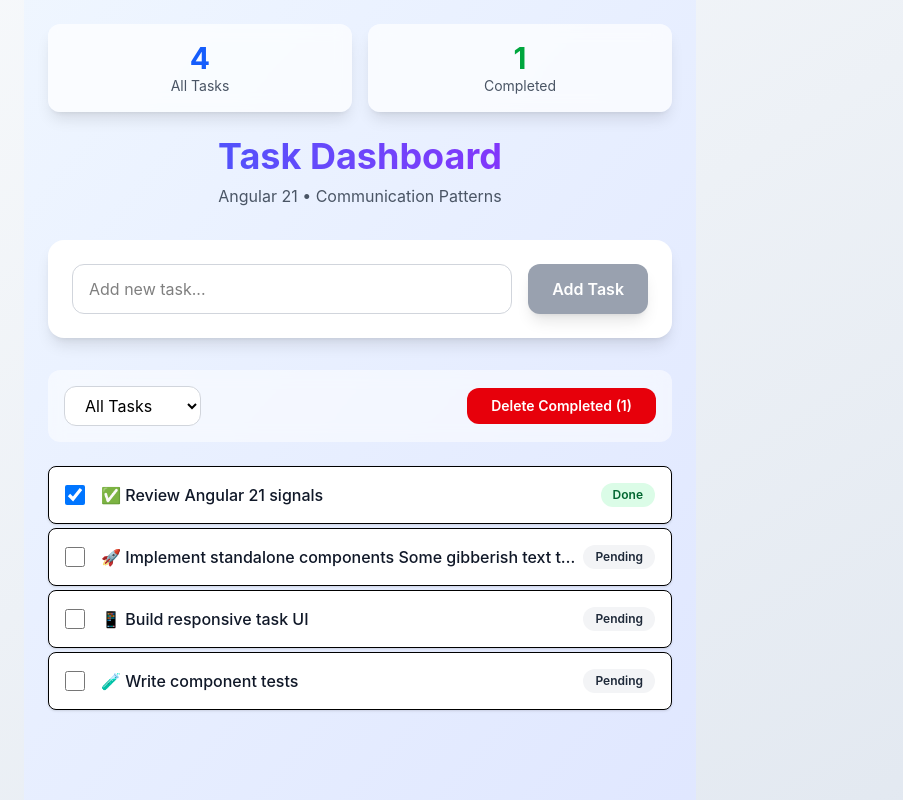
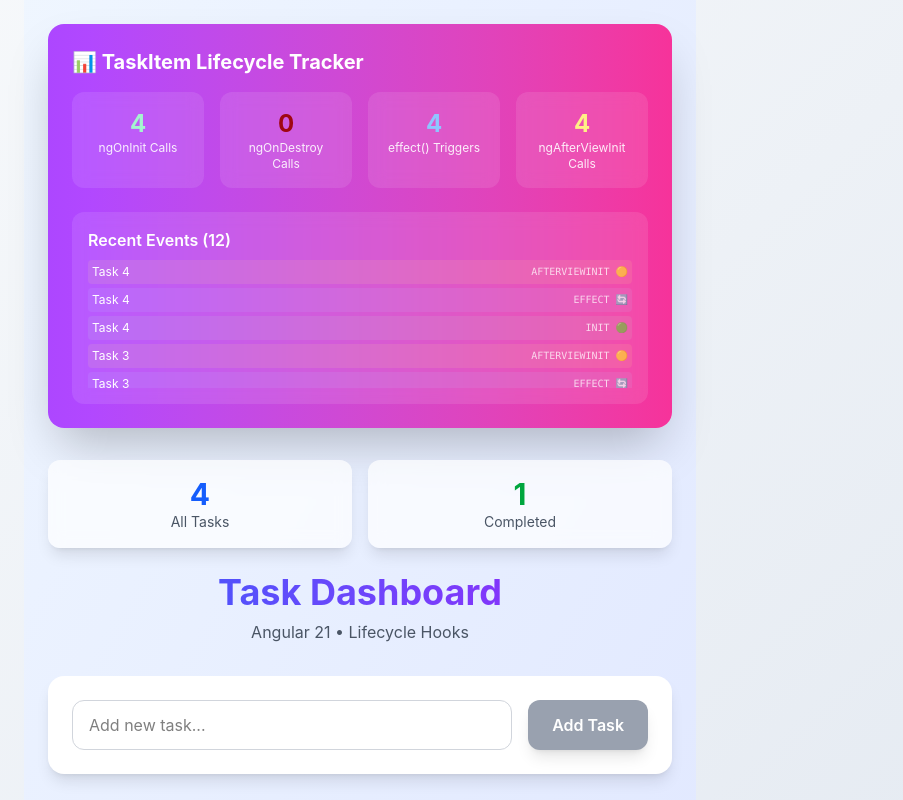
Before and after one commit to neutral-00/practice-angular, an Angular app: page / in a window 1280 px wide. Shown: the top 800 px of the page, without its empty margins (280-1183 px from the left). Built offline with nearby package versions, Linux system fonts and the light colour scheme.

Commit message:
task-list updated to include task-stats component

```diff
--- a/src/app/components/task-list/task-list.component.ts
+++ b/src/app/components/task-list/task-list.component.ts
@@ -4,13 +4,17 @@ import { TaskItem } from '../task-item/task-item.component';
 import { Task } from '../../models/Task';
 import { TaskFormComponent } from '../task-form/task-form.component';
 import { TaskActionsComponent } from '../task-actions/task-actions.component';
+import { TaskStatsComponent } from '../task-stats/task-stats.component';
 
 @Component({
   selector: 'app-task-list',
-  imports: [CommonModule, TaskItem, TaskFormComponent, TaskActionsComponent],
+  imports: [CommonModule, TaskItem, TaskFormComponent, TaskActionsComponent, TaskStatsComponent],
   template: `
     <div class="max-w-2xl mx-auto p-6 bg-linear-to-br from-blue-50 to-indigo-100 min-h-screen">
-      <!-- Stats -->
+      <!-- 🎯 Lifecycle Demo: Stats -->
+      <app-task-stats></app-task-stats>
+
+      <!-- Stats (existing) -->
       <div class="grid grid-cols-2 gap-4 mb-6">
         <div class="p-4 bg-white/70 backdrop-blur rounded-xl shadow-lg text-center">
           <div class="text-3xl font-bold text-blue-600">{{ filteredTasks().length }}</div>
@@ -29,15 +33,11 @@ import { TaskActionsComponent } from '../task-actions/task-actions.component';
         >
           Task Dashboard
         </h1>
-        <p class="text-gray-600">Angular 21 • Communication Patterns</p>
+        <p class="text-gray-600">Angular 21 • Lifecycle Hooks</p>
       </div>
 
-      <!-- 🎯 ALL PATTERNS BELOW -->
-
-      <!-- 1. TaskForm → TaskList (output → method) -->
+      <!-- Existing components (unchanged) -->
       <app-task-form (taskAdded)="addTask($event)"></app-task-form>
-
-      <!-- 2. TaskList → TaskActions (input) + TaskActions → TaskList (output) -->
       <app-task-actions
         [tasks]="tasks()"
         (filterChanged)="setFilter($event)"
@@ -45,17 +45,15 @@ import { TaskActionsComponent } from '../task-actions/task-actions.component';
       >
       </app-task-actions>
 
-      <!-- 3. TaskList → TaskItem (input) + TaskItem → TaskList (output) -->
       <div class="space-y-3">
         <app-task-item
-          *ngFor="let task of filteredTasks()"
+          *ngFor="let task of filteredTasks(); trackBy: trackByTaskId"
           [task]="task"
           (taskToggled)="updateTask($event)"
         >
         </app-task-item>
       </div>
 
-      <!-- Empty State -->
       <div *ngIf="filteredTasks().length === 0" class="text-center py-12 text-gray-500">
         <div
           class="w-24 h-24 mx-auto mb-4 bg-gray-100 rounded-2xl flex items-center justify-center"
@@ -76,7 +74,7 @@ export class TaskList {
     {
       id: 2,
       title:
-        '🚀 Implement standalone components Some gibberish text to make it much longer Some gibberish text to make it much longer',
+        '🚀 Implement standalone components. Some gibberish text to make it much longer so that tooltip is displayed',
       completed: false,
     },
     { id: 3, title: '📱 Build responsive task UI', completed: false },
@@ -136,4 +134,8 @@ export class TaskList {
       ? 'Great job completing everything!'
       : 'Add your first task above!';
   }
+
+  trackByTaskId(index: number, task: Task): number {
+    return task.id;
+  }
 }
```
